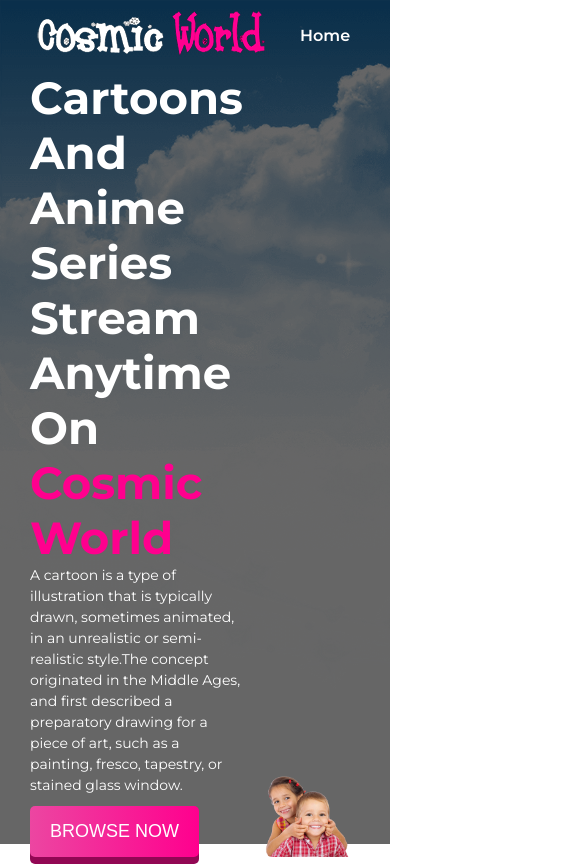
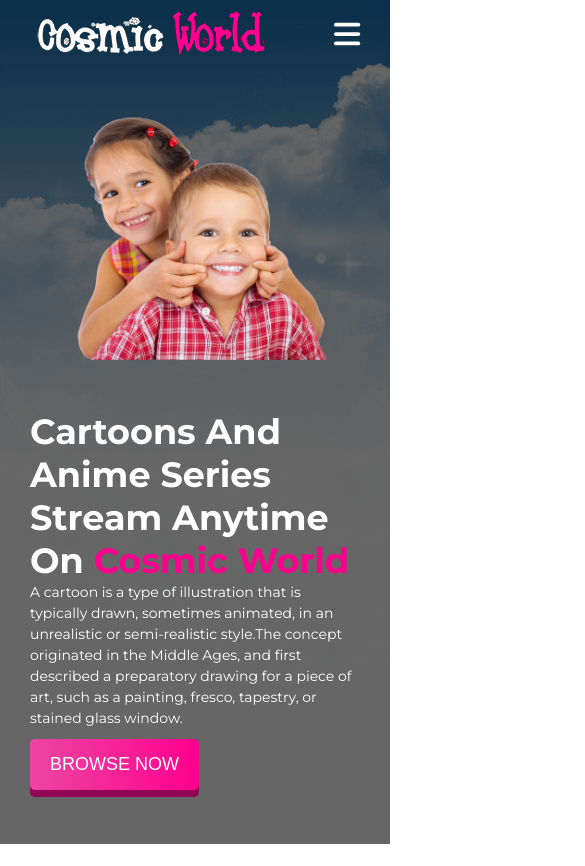
Before and after one commit to ImIqbal27/cosmic-world, a plain HTML site: page index.html in a window 390 px wide. Shown: the top 866 px of the page, 585 px wide, since content can reach past the window. Drawn offline with Linux system fonts and the light colour scheme.

Commit message:
style and nav added

```diff
--- a/css/style.css
+++ b/css/style.css
@@ -88,6 +88,7 @@
 
 .banner {
     height: calc (100vh - 70px);
+    min-height: 500px;
     display: grid;
     grid-template-columns: 1fr 1fr;
 }
@@ -209,8 +210,86 @@
 }
 
 footer {
+    margin-top: 50px;
     height: 50px;
     display: flex;
     justify-content: center;
     align-items: center;
 }
+
+#nav-toggler {
+    display: none;
+}
+
+.nav-toggler-icon {
+    display: none;
+    color: #fff;
+    font-size: 30px;
+}
+
+/* Media Query */
+
+@media (max-width:950px) {
+
+    .gallery {
+        grid-template-columns: 1fr 1fr;
+    }
+
+    .banner-left h1 {
+        font-size: 35px;
+    }
+}
+
+@media (max-width:800px) {
+    .banner {
+        grid-template-columns: 1fr;
+        height: auto;
+    }
+
+    .feature, .gallery, .contact {
+        grid-template-columns: 1fr;
+    }
+
+    .photo {
+        text-align: center;
+    }
+
+    .photo img {
+        max-width: 350px;
+    }
+
+    .banner-left {
+        order: 2;
+        padding: 50px 0;
+
+    }
+
+    .nav-toggler-icon {
+        display: block;
+    }
+
+    .navigation {
+        position: absolute;
+        top: 80px;
+        left: 0;
+        width: 100%;
+        flex-direction: column;
+        align-items: center;
+        padding: 20px 0;
+        background-color: #fff;
+        transform: translateY(-330px);
+        transition: .5s ease-in-out;
+
+    }
+
+    .navigation li a {
+        color: #121211;
+    }
+
+    #nav-toggler:checked~.navigation {
+        transform: translateY(0);
+    }
+
+
+
+}
--- a/index.html
+++ b/index.html
@@ -18,6 +18,11 @@
             <div class="logo">
                 <img src="./images/logo.png" alt="">
             </div>
+            <input type="checkbox" id="nav-toggler" class="nav-toggler">
+            <label class="nav-toggler-icon" for="nav-toggler">
+                <i class="card-icon fas fa-bars"> </i>
+
+            </label>
 
             <ul class="navigation">
                 <li><a href="">Home</a></li>
@@ -139,7 +144,7 @@
         </section>
     </main>
     <footer>
-        <p> Copyright &copy ; all rights reserved by Cosmic World</p>
+        <small>Copyright &copy ; all rights reserved by <span class="highlight">Cosmic World</span></small>
     </footer>
 
     <script src="https://cdnjs.cloudflare.com/ajax/libs/font-awesome/6.0.0-beta3/js/all.min.js"
```
